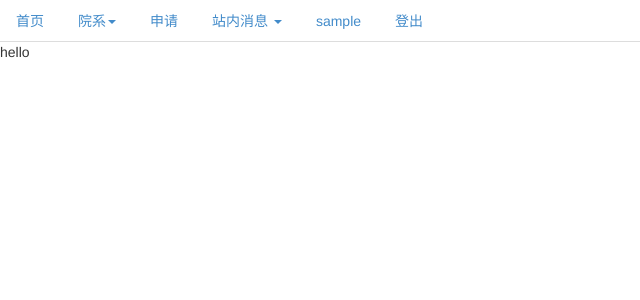
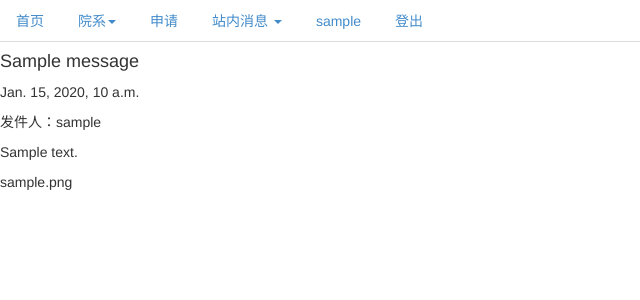
Before and after one commit to daaqing452/League-Branch-Informatization-Platform, a Django app: page /message/1/ in a window 1280 px wide. Shown: the top 300 px of the page, without its empty margins (0-640 px from the left). Run offline with Django 3.2, Linux system fonts and the light colour scheme; a user stored in the database is signed in; tables that the repository leaves empty hold one stand-in row (values such as "Sample post"); some libraries are stand-ins or nearby versions.

Commit message:
add view one message

```diff
--- a/Message/views.py
+++ b/Message/views.py
@@ -102,6 +102,7 @@ def message(request, mid=-1):
 	if suser is None:
 		return HttpResponseRedirect('/index/')
 
+	# 显示收件箱
 	if mid == -1:
 		rdata['read_all'] = True
 		messages = Message.objects.filter(recv_uid=suser.id)
@@ -114,8 +115,14 @@ def message(request, mid=-1):
 			if d['title'] == '': d['title'] = '（无标题）'
 			d['send_username'] = SUser.objects.get(id=message.send_uid).username
 			d['send_time'] = message.send_time.strftime("%Y-%m-%d %H:%M:%S")
-			re_messages.append(d);
+			re_messages.append(d)
 		rdata['messages'] = re_messages
+	else:
+		rdata['read_all'] = False
+		message = Message.objects.get(id=mid)
+		rdata['message'] = message
+		rdata['send_username'] = SUser.objects.get(id=message.send_uid).username
+
 	return render(request, 'message.html', rdata)
 
 @csrf_exempt
--- a/static/template/message.html
+++ b/static/template/message.html
@@ -21,7 +21,11 @@
     	{% endfor %}
     </table>
     {% else %}
-    hello
+        <h4>{{ message.title }}</h4>
+        <p>{{ message.send_time }}</p>
+        <p>发件人：{{ send_username }}</p>
+        <p>{{ message.text }}</p>
+        <p>{{ message.attachment }}</p>
     {% endif %}
 
     {% endblock context %}
```
Also changed, not shown: 7 other files.
